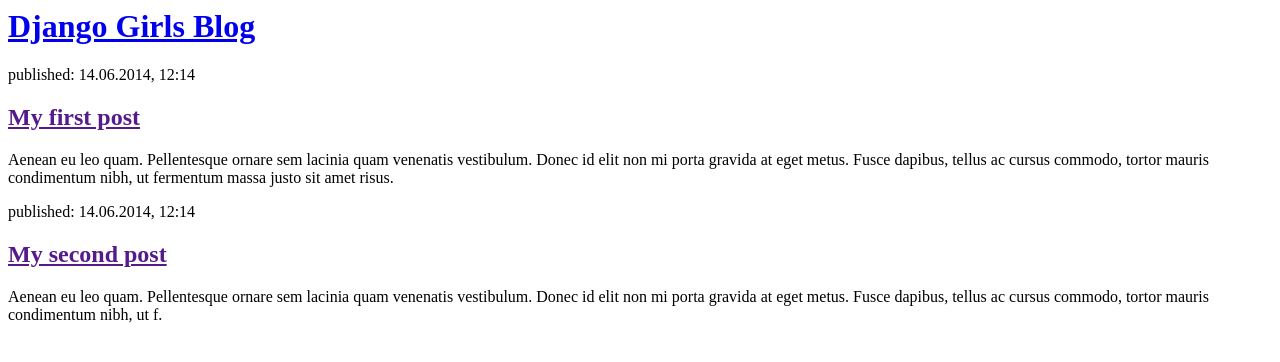
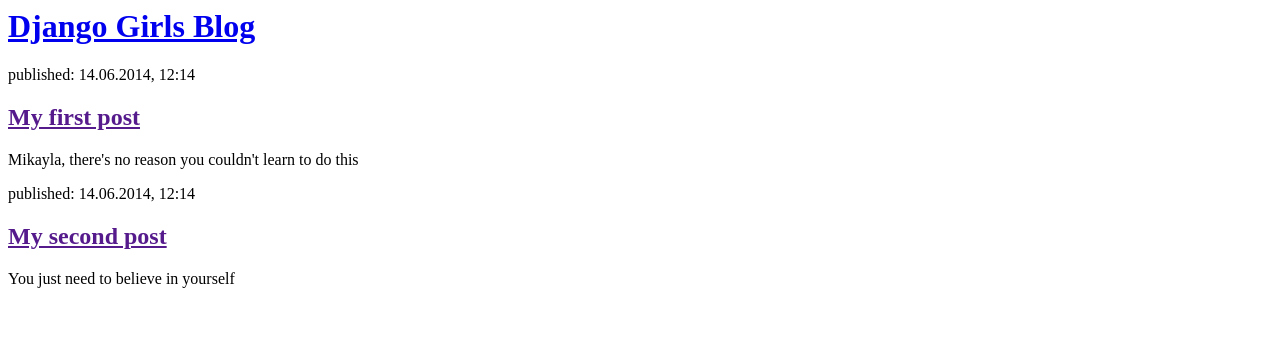
Before and after one commit to jwinf843/my-django-blog, a Django app: page / in a window 1280 px wide. Shown: the top 362 px of the page. Run offline with Django 3.2, Linux system fonts and the light colour scheme.

Commit message:
Updated the text for a personal message

```diff
--- a/blog/templates/blog/post_list.html
+++ b/blog/templates/blog/post_list.html
@@ -14,13 +14,13 @@
         <div>
             <p>published: 14.06.2014, 12:14</p>
             <h2><a href="">My first post</a></h2>
-            <p>Aenean eu leo quam. Pellentesque ornare sem lacinia quam venenatis vestibulum. Donec id elit non mi porta gravida at eget metus. Fusce dapibus, tellus ac cursus commodo, tortor mauris condimentum nibh, ut fermentum massa justo sit amet risus.</p>
+            <p> Mikayla, there's no reason you couldn't learn to do this</p>
         </div>
 
         <div>
             <p>published: 14.06.2014, 12:14</p>
             <h2><a href="">My second post</a></h2>
-            <p>Aenean eu leo quam. Pellentesque ornare sem lacinia quam venenatis vestibulum. Donec id elit non mi porta gravida at eget metus. Fusce dapibus, tellus ac cursus commodo, tortor mauris condimentum nibh, ut f.</p>
+            <p>You just need to believe in yourself</p>
         </div>
     </body>
 </html>
```
